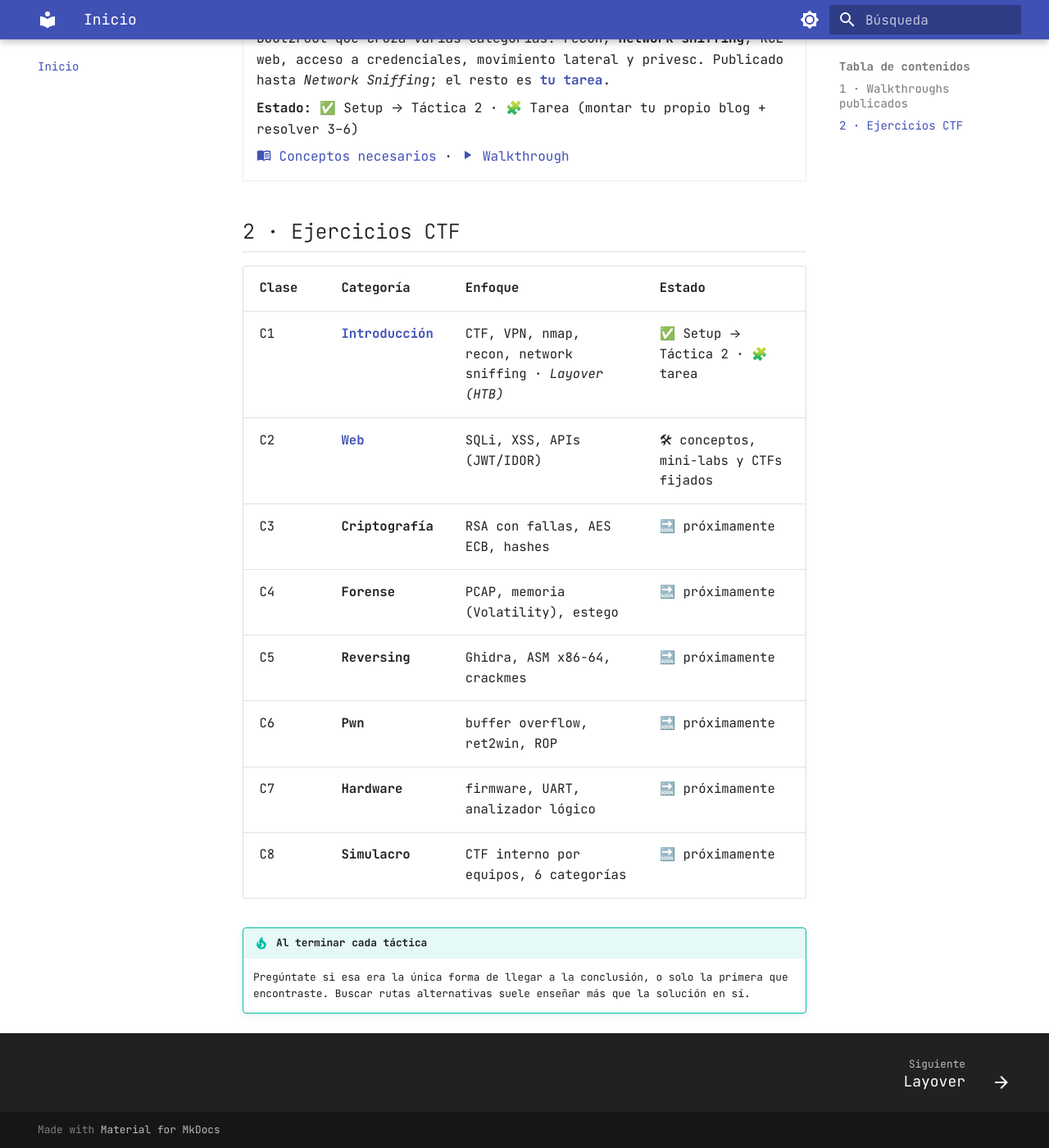
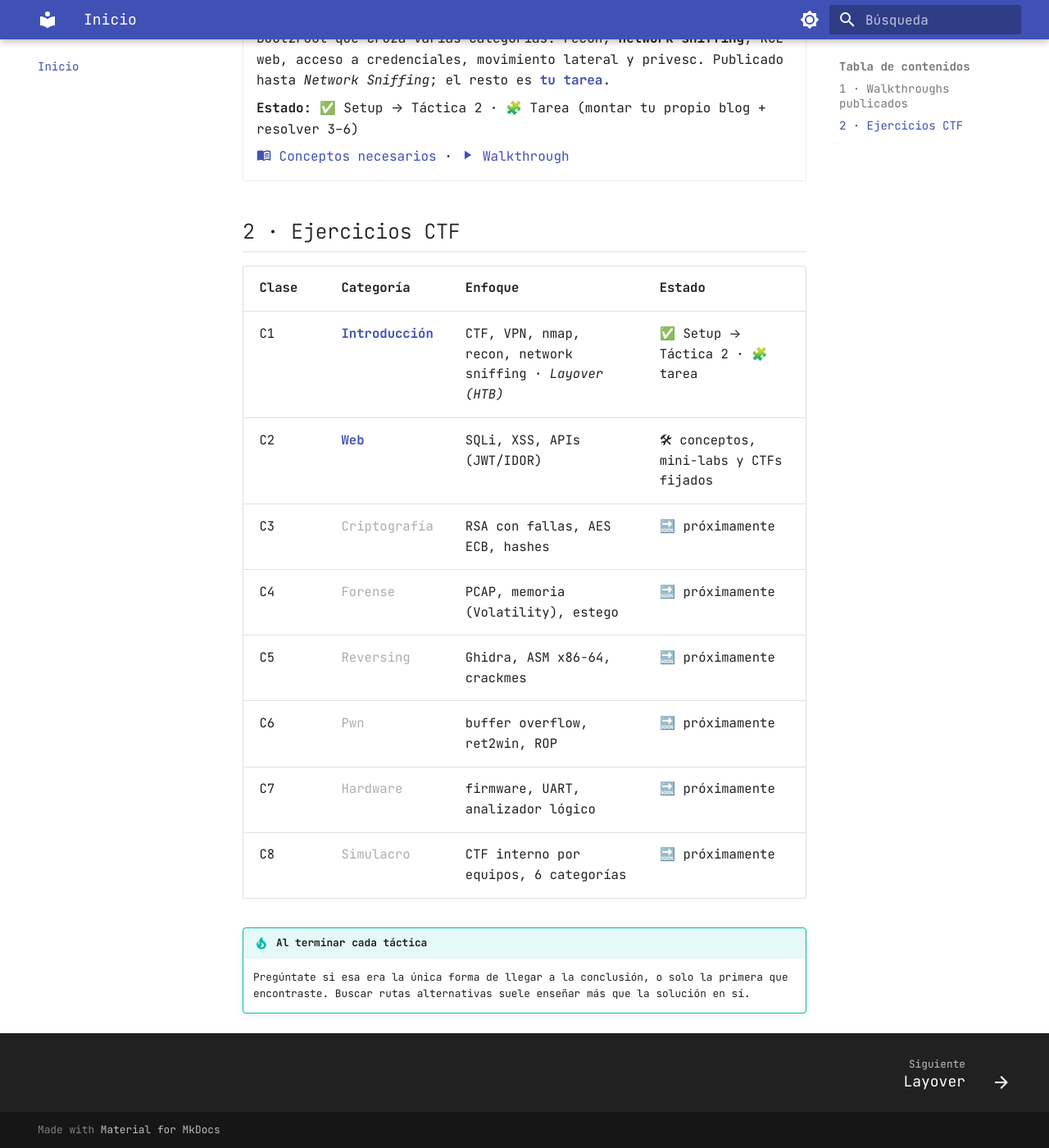
Before and after one commit to ollerenac-uni/ctf-walkthroughs, an MkDocs documentation site: the page built from docs/index.md, in a window 1280 px wide and 1400 px high, scrolled down 620 px. Shown: the whole window at 82% size. Built offline with MkDocs 1.6.1 and Material for MkDocs 9.7.7, drawn with Linux system fonts in a browser that asks for light colours.

Commit message:
Índice: clases C3-C8 en estilo desactivado (grises, sin enlace)
Las categorías aún no publicadas dejan de ser texto en negrita y pasan a
un <span class="coming-soon"> gris con cursor not-allowed, para que se
lean como desactivadas frente a los enlaces activos de C1 y C2.

Co-Authored-By: Claude Opus 4.8 <noreply@anthropic.com>
Claude-Session: https://claude.ai/code/session_018CT4TX2q2msz7VzFzXFKG9

```diff
--- a/docs/index.md
+++ b/docs/index.md
@@ -33,12 +33,12 @@ una CTF por su cadena de deducciones.
 |---|---|---|---|
 | C1 | **[Introducción](layover/index.md)** | CTF, VPN, nmap, recon, network sniffing · *Layover (HTB)* | ✅ Setup → Táctica 2 · 🧩 tarea |
 | C2 | **[Web](c2-web/index.md)** | SQLi, XSS, APIs (JWT/IDOR) | 🛠 conceptos, mini-labs y CTFs fijados |
-| C3 | **Criptografía** | RSA con fallas, AES ECB, hashes | 🔜 próximamente |
-| C4 | **Forense** | PCAP, memoria (Volatility), estego | 🔜 próximamente |
-| C5 | **Reversing** | Ghidra, ASM x86-64, crackmes | 🔜 próximamente |
-| C6 | **Pwn** | buffer overflow, ret2win, ROP | 🔜 próximamente |
-| C7 | **Hardware** | firmware, UART, analizador lógico | 🔜 próximamente |
-| C8 | **Simulacro** | CTF interno por equipos, 6 categorías | 🔜 próximamente |
+| C3 | <span class="coming-soon">Criptografía</span> | RSA con fallas, AES ECB, hashes | 🔜 próximamente |
+| C4 | <span class="coming-soon">Forense</span> | PCAP, memoria (Volatility), estego | 🔜 próximamente |
+| C5 | <span class="coming-soon">Reversing</span> | Ghidra, ASM x86-64, crackmes | 🔜 próximamente |
+| C6 | <span class="coming-soon">Pwn</span> | buffer overflow, ret2win, ROP | 🔜 próximamente |
+| C7 | <span class="coming-soon">Hardware</span> | firmware, UART, analizador lógico | 🔜 próximamente |
+| C8 | <span class="coming-soon">Simulacro</span> | CTF interno por equipos, 6 categorías | 🔜 próximamente |
 
 !!! tip "Al terminar cada táctica"
     Pregúntate si esa era la única forma de llegar a la conclusión, o solo la primera que encontraste.
--- a/docs/stylesheets/extra.css
+++ b/docs/stylesheets/extra.css
@@ -38,6 +38,13 @@
   font-size: 0.82em;
 }
 
+/* Clases del curso aún no publicadas: visibles pero desactivadas */
+.md-typeset .coming-soon {
+  color: var(--md-default-fg-color--light);
+  opacity: 0.6;
+  cursor: not-allowed;
+}
+
 /* La fuente mono hace los títulos pesados; afinamos tracking */
 .md-typeset h1,
 .md-typeset h2,
```
